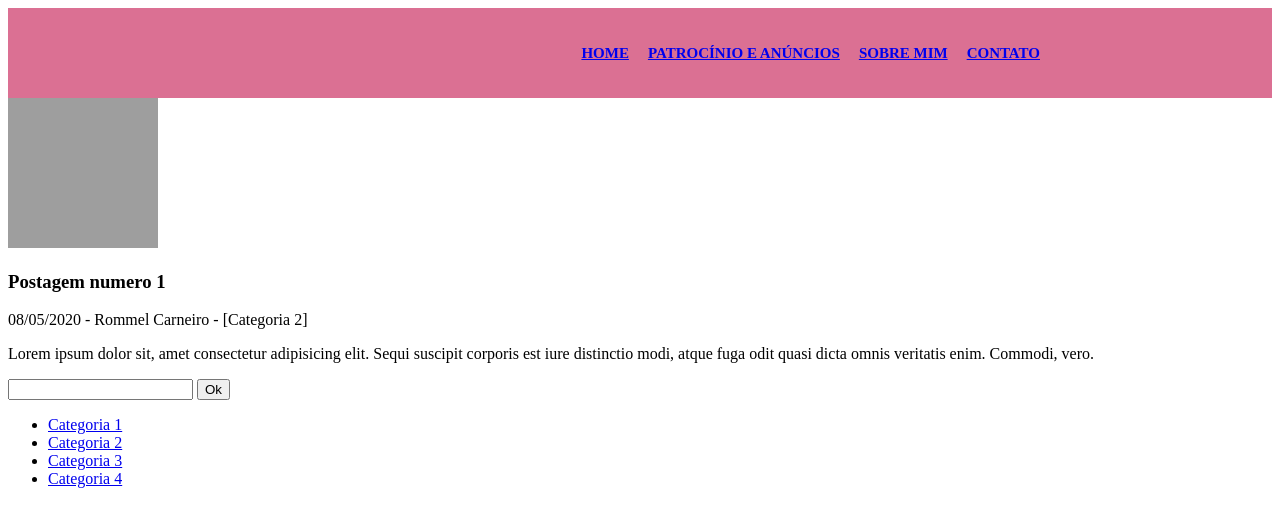
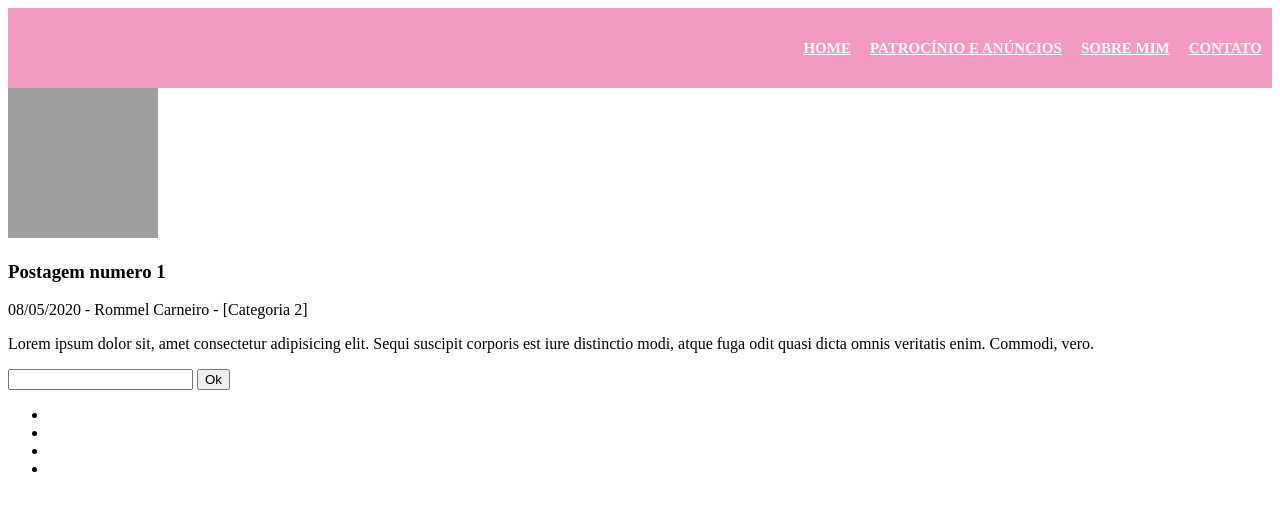
Before and after one commit to erica-as/web-interface-development-discipline, a plain HTML site: page Pratica-24-02/index.html in a window 1280 px wide. Drawn offline with Linux system fonts and the light colour scheme; grey boxes are pictures that could not be loaded.

Commit message:
aula pratica: blog

```diff
--- a/Pratica-24-02/style/menu.css
+++ b/Pratica-24-02/style/menu.css
@@ -1,29 +1,31 @@
 header {
-  background: palevioletred;
-  padding: 20px 0;
+  background: #f19bc0;
+  padding: 15px 0;
+  width: 100%;
 }
-
-.caixa-menu {
-  position: relative;
-  width: 800px;
+.caixa {
+  width: 960px;
   margin: 0 auto;
 }
-
 nav {
-    top: 110px;
-    right: 0;
-    text-align: right;
+  top: 110px;
+  margin-right: 10px;
+  text-align: end;
 }
-
 nav li {
   display: inline;
   margin: 0 0 0 15px;
   text-transform: uppercase;
+  color: #000000;
   font-weight: bold;
   font-size: 15px;
+  text-decoration: none;
+}
+nav li:hover {
+color: #DF5E5E;
+text-decoration: underline;
 }
 
-nav li:hover {
-  color: red;
-  text-decoration: underline;
+a {
+  color: white;
 }
```
Also changed, not shown: Pratica-24-02/index.html (+3 -0 lines), Pratica-24-02/assets/imgs/logo.png (added).
